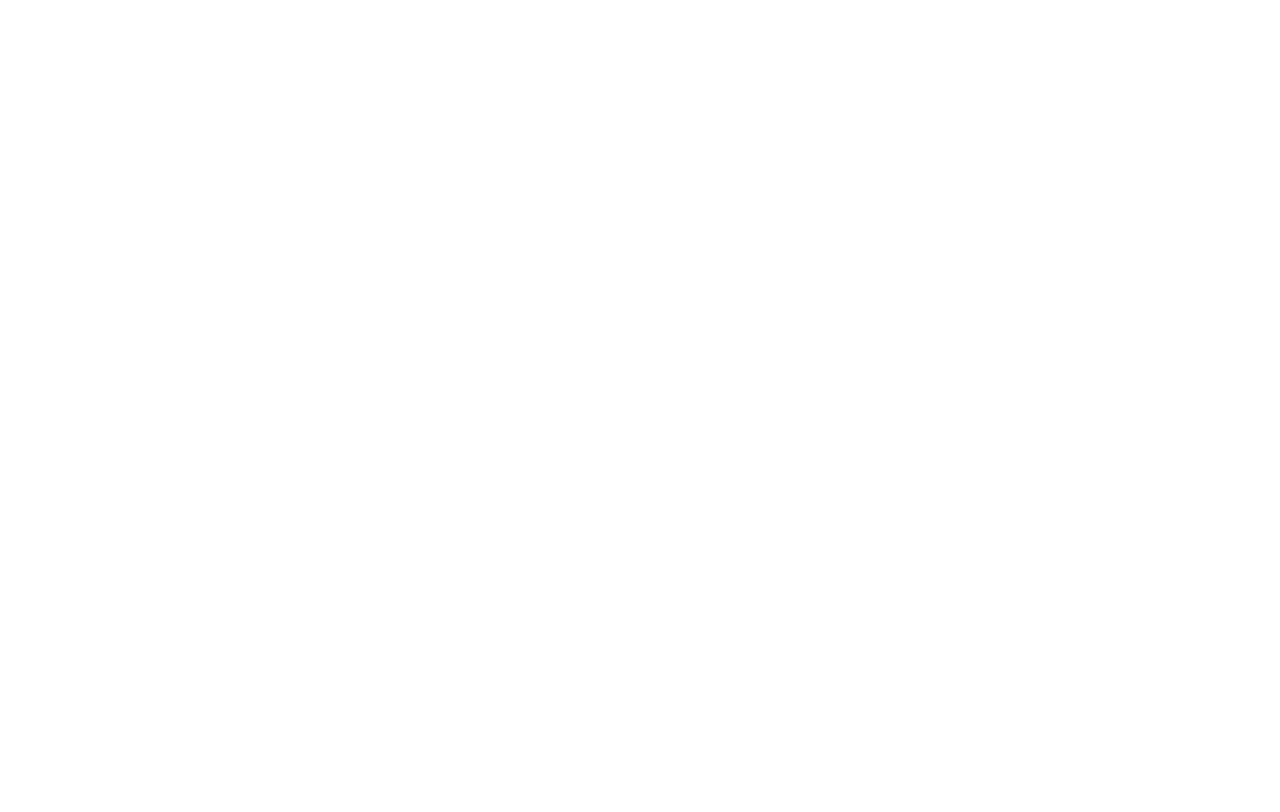
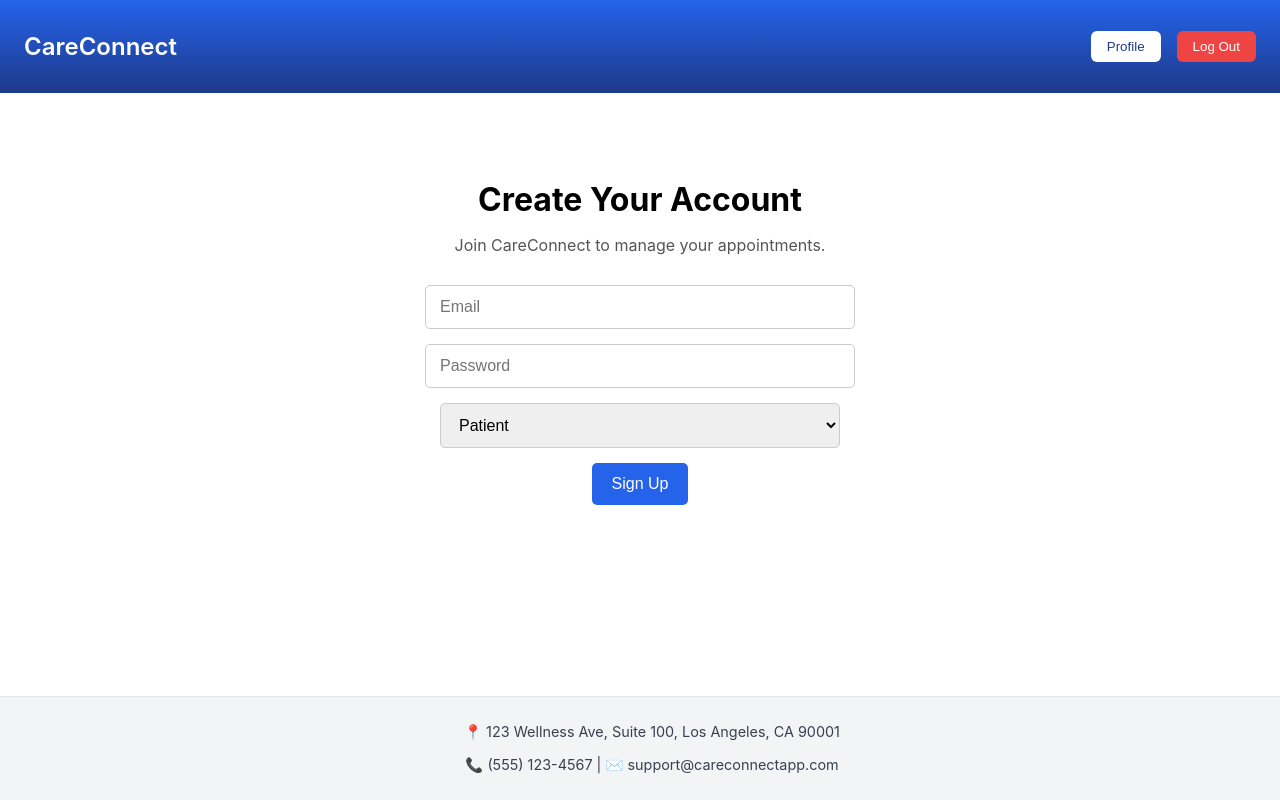
Before and after one commit to brianbales99/CareConnect, a React (Create React App) app: page /signup in a window 1280 px wide. Before the commit this address had no page. Shown: the top 812 px of the page. Built offline with nearby package versions, Linux system fonts and the light colour scheme.

Commit message:
Added Login and Signup Page
Login and Signup page have been added

```diff
--- a/package.json
+++ b/package.json
@@ -7,6 +7,7 @@
     "@testing-library/jest-dom": "^6.6.3",
     "@testing-library/react": "^16.2.0",
     "@testing-library/user-event": "^13.5.0",
+    "firebase": "^11.6.0",
     "react": "^19.0.0",
     "react-dom": "^19.0.0",
     "react-router-dom": "^7.4.0",
--- a/src/App.js
+++ b/src/App.js
@@ -4,6 +4,9 @@
 import Home from "./Pages/Home.js";
 import DoctorDashboard from "./Pages/DoctorDashboard.js";
 import PatientDashboard from "./Pages/PatientDashboard.js";
+import LoginPage from './Pages/LoginPage';
+import SignUpPage from './Pages/SignUpPage';
+
 
 
 
@@ -14,6 +17,8 @@
       <div className="app-wrapper">
         <Routes>
           <Route path="/" element={<Home />} />
+          <Route path="/login" element={<LoginPage />} />
+          <Route path="/signup" element={<SignUpPage />} />
           <Route path="/doctor" element={<DoctorDashboard />} />
           <Route path="/patient" element={<PatientDashboard />} />
         </Routes>
--- /dev/null
+++ b/src/Pages/Login.css
@@ -0,0 +1,86 @@
+/* src/Styles/Login.css */
+
+.auth-container {
+    max-width: 400px;
+    margin: 100px auto;
+    padding: 30px;
+    text-align: center;
+  }
+
+  .auth-title {
+    font-size: 28px;
+    font-weight: bold;
+    margin-bottom: 10px;
+  }
+
+  .auth-subtitle {
+    color: #555;
+    margin-bottom: 30px;
+  }
+
+  .auth-form {
+    display: flex;
+    flex-direction: column;
+    gap: 15px;
+  }
+
+  .auth-form input {
+    padding: 12px;
+    border: 1px solid #ccc;
+    border-radius: 4px;
+    font-size: 16px;
+  }
+
+  .auth-form button {
+    background-color: #2563eb;
+    color: white;
+    padding: 12px;
+    border: none;
+    border-radius: 4px;
+    font-weight: 600;
+    font-size: 16px;
+    cursor: pointer;
+    transition: background-color 0.3s ease;
+  }
+
+  .auth-form button:hover {
+    background-color: #1e40af;
+  }
+  .login-container {
+  max-width: 400px;
+  margin: 4rem auto;
+  padding: 2rem;
+  text-align: center;
+}
+
+.login-container input {
+  width: 100%;
+  padding: 0.75rem;
+  margin: 0.5rem 0;
+  font-size: 1rem;
+  border-radius: 5px;
+  border: 1px solid #ccc;
+}
+
+.login-container button {
+  width: 100%;
+  padding: 0.75rem;
+  margin-top: 1rem;
+  background-color: #2563eb;
+  color: white;
+  border: none;
+  border-radius: 5px;
+  font-weight: 600;
+  cursor: pointer;
+}
+
+.signup-redirect {
+  margin-top: 1.5rem;
+  font-size: 0.95rem;
+}
+
+.signup-link {
+  color: #2563eb;
+  font-weight: 500;
+  text-decoration: none;
+}
--- /dev/null
+++ b/src/Pages/LoginPage.js
@@ -0,0 +1,74 @@
+// src/Pages/LoginPage.js
+import React, { useState } from "react";
+import { signInWithEmailAndPassword } from "firebase/auth";
+import { doc, getDoc } from "firebase/firestore";
+import { auth, db } from "../firebaseConfig";
+import { useNavigate, Link } from "react-router-dom";
+import { Header } from "../Components/Header";
+import { Footer } from "../Components/Footer";
+import "./Login.css";
+
+function LoginPage() {
+  const [email, setEmail] = useState("");
+  const [password, setPassword] = useState("");
+  const navigate = useNavigate();
+
+  const handleLogin = async (e) => {
+    e.preventDefault();
+    try {
+      const userCredential = await signInWithEmailAndPassword(auth, email, password);
+      const user = userCredential.user;
+      const userRef = doc(db, "users", user.uid);
+      const userSnap = await getDoc(userRef);
+
+      if (userSnap.exists()) {
+        const role = userSnap.data().role;
+        if (role === "patient") navigate("/patient");
+        else if (role === "doctor") navigate("/doctor");
+        else if (role === "admin") navigate("/admin");
+        else alert("Unknown role");
+      } else {
+        alert("No role found for this user.");
+      }
+    } catch (err) {
+      console.error(err);
+      alert("Login failed. Check your credentials.");
+    }
+  };
+
+  return (
+    <>
+      <Header />
+      <div className="login-container">
+        <h2>Welcome Back</h2>
+        <p>Log in to manage your appointments.</p>
+        <form onSubmit={handleLogin}>
+          <input
+            type="email"
+            placeholder="Email"
+            value={email}
+            onChange={(e) => setEmail(e.target.value)}
+            required
+          />
+          <input
+            type="password"
+            placeholder="Password"
+            value={password}
+            onChange={(e) => setPassword(e.target.value)}
+            required
+          />
+          <button type="submit">Login</button>
+        </form>
+        <p className="signup-redirect">
+          Don’t have an account?{" "}
+          <Link to="/signup" className="signup-link">
+            Sign up
+          </Link>
+        </p>
+      </div>
+      <Footer />
+    </>
+  );
+}
+
+export default LoginPage;
--- /dev/null
+++ b/src/Pages/SignUp.css
@@ -0,0 +1,53 @@
+/* src/Styles/SignUp.css */
+
+.signup-container {
+    text-align: center;
+    padding: 60px 20px;
+    background-color: #fff;
+    min-height: 80vh;
+  }
+
+  .signup-container h2 {
+    font-size: 2rem;
+    font-weight: bold;
+    margin-bottom: 10px;
+  }
+
+  .signup-container p {
+    font-size: 1rem;
+    color: #555;
+    margin-bottom: 30px;
+  }
+
+  .signup-form {
+    display: flex;
+    flex-direction: column;
+    align-items: center;
+    gap: 15px;
+    max-width: 400px;
+    margin: 0 auto;
+  }
+
+  .signup-form input,
+  .signup-form select {
+    width: 100%;
+    padding: 12px 14px;
+    border: 1px solid #ccc;
+    border-radius: 5px;
+    font-size: 1rem;
+  }
+
+  .signup-button {
+    background-color: #2563eb;
+    color: white;
+    padding: 12px 20px;
+    border: none;
+    border-radius: 5px;
+    font-size: 1rem;
+    cursor: pointer;
+    transition: background-color 0.2s ease-in-out;
+  }
+
+  .signup-button:hover {
+    background-color: #1d4ed8;
+  }
--- /dev/null
+++ b/src/Pages/SignUpPage.js
@@ -0,0 +1,72 @@
+// src/Pages/SignUp.js
+import React, { useState } from "react";
+import { createUserWithEmailAndPassword } from "firebase/auth";
+import { doc, setDoc } from "firebase/firestore";
+import { auth, db } from "../firebaseConfig";
+import "./SignUp.css";
+import { Header } from '../Components/Header';
+import { Footer } from '../Components/Footer';
+
+function SignUp() {
+  const [email, setEmail] = useState("");
+  const [password, setPassword] = useState("");
+  const [role, setRole] = useState("patient");
+
+  const handleSignup = async (e) => {
+    e.preventDefault();
+    try {
+      const userCredential = await createUserWithEmailAndPassword(auth, email, password);
+      const user = userCredential.user;
+
+      await setDoc(doc(db, "users", user.uid), {
+        email,
+        role,
+      });
+
+      alert("Signup successful!");
+    } catch (error) {
+      console.error("Signup error:", error.message);
+      alert("Signup failed. Please try again.");
+    }
+  };
+
+  return (
+    <>
+      <Header />
+      <div className="signup-container">
+        <h2>Create Your Account</h2>
+        <p>Join CareConnect to manage your appointments.</p>
+        <form className="signup-form" onSubmit={handleSignup}>
+          <input
+            type="email"
+            placeholder="Email"
+            value={email}
+            onChange={(e) => setEmail(e.target.value)}
+            required
+          />
+
+          <input
+            type="password"
+            placeholder="Password"
+            value={password}
+            onChange={(e) => setPassword(e.target.value)}
+            required
+          />
+
+          <select value={role} onChange={(e) => setRole(e.target.value)}>
+            <option value="patient">Patient</option>
+            <option value="doctor">Doctor</option>
+            <option value="administrator">Administrator</option>
+          </select>
+
+          <button type="submit" className="signup-button">
+            Sign Up
+          </button>
+        </form>
+      </div>
+      <Footer />
+    </>
+  );
+}
+
+export default SignUp;
--- /dev/null
+++ b/src/firebaseConfig.js
@@ -0,0 +1,19 @@
+import { initializeApp } from "firebase/app";
+import { getAuth } from "firebase/auth";
+import { getFirestore } from "firebase/firestore";
+
+const firebaseConfig = {
+  apiKey: "...",
+  authDomain: "...",
+  projectId: "...",
+  storageBucket: "...",
+  messagingSenderId: "...",
+  appId: "...",
+};
+
+const app = initializeApp(firebaseConfig);
+
+const auth = getAuth(app);
+const db = getFirestore(app);
+
+export { auth, db };
```
Also changed, not shown: 1 other file (tests, documents, lock files or other folders).
